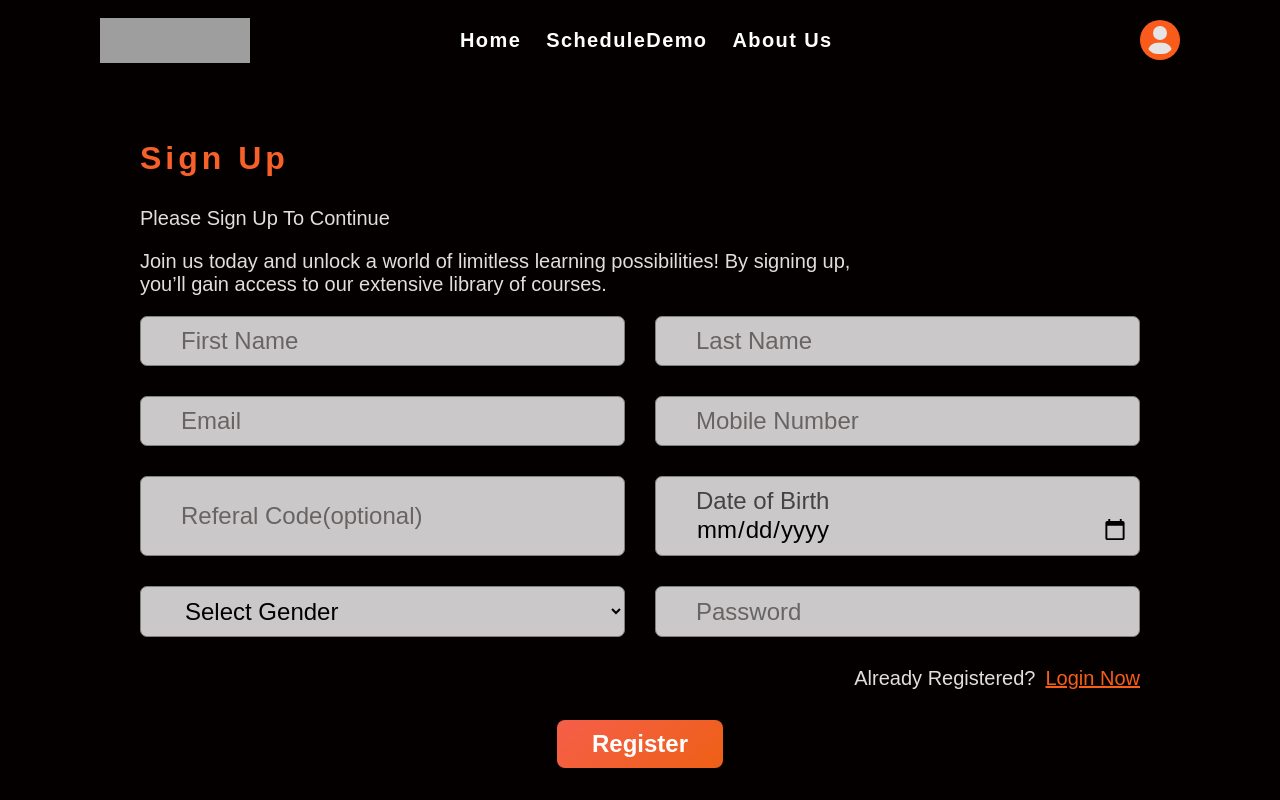
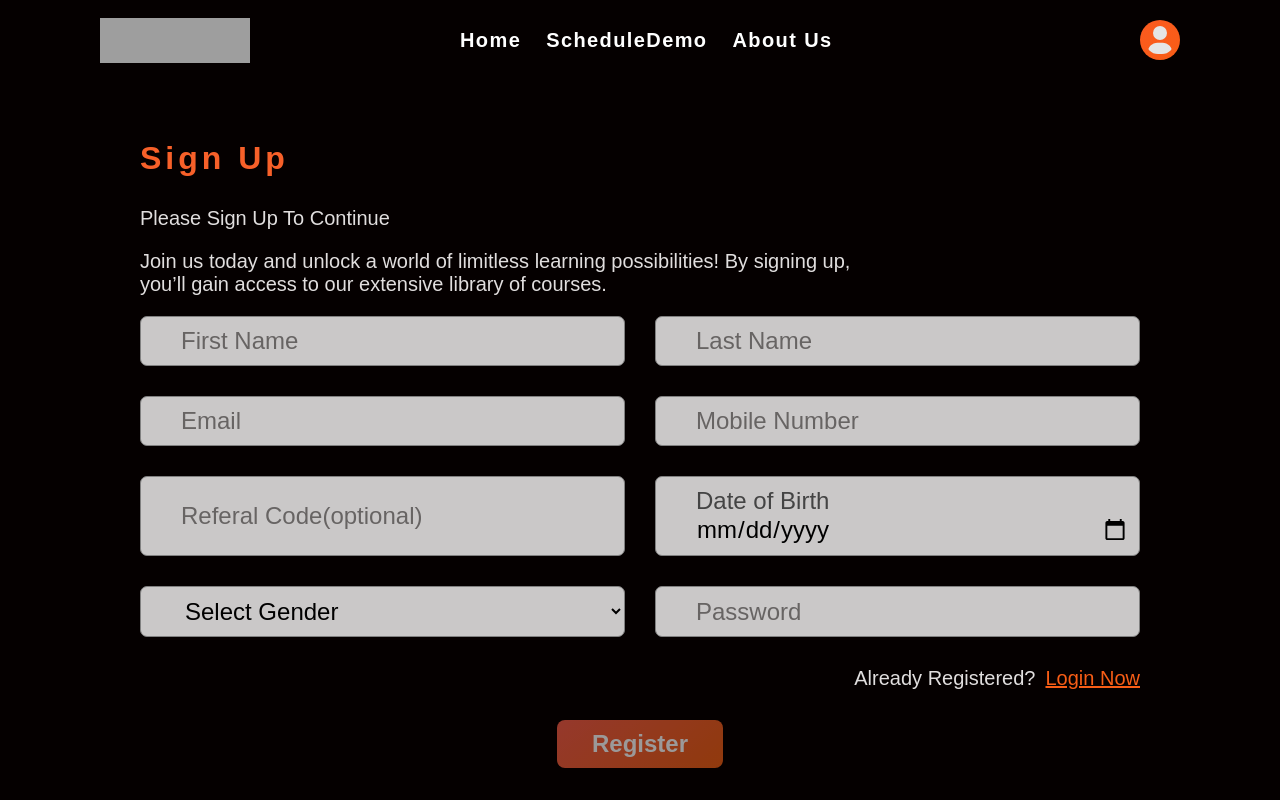
Before and after one commit to yashgoyal0110/plus-student, a React (Vite) app: page /register in a window 1280 px wide. Shown: the top 800 px of the page. Built offline with nearby package versions, Linux system fonts and the light colour scheme; no server answers; grey boxes are pictures that could not be loaded.

Commit message:
Register.jsx

```diff
--- a/src/pages/Register.jsx
+++ b/src/pages/Register.jsx
@@ -1,11 +1,11 @@
 import axios from "axios";
-import { useContext, useState } from "react";
+import { useContext, useState, useEffect } from "react";
 import { toast } from "react-toastify";
 import { Context } from "../main";
 import { Link, Navigate, useNavigate } from "react-router-dom";
 
 const Register = () => {
-  const { isAuthenticated, setIsAuthenticated } = useContext(Context);
+  const { isAuthenticated} = useContext(Context);
 
   const [firstName, setFirstName] = useState("");
   const [lastName, setLastName] = useState("");
@@ -15,12 +15,23 @@ const Register = () => {
   const [dob, setDob] = useState("");
   const [gender, setGender] = useState("");
   const [password, setPassword] = useState("");
+  const [loader, setLoader] = useState(false);
+  const [isDisabled, setIsDisabled] = useState(true);
+  useEffect(() => {
+    setIsDisabled(
+      !firstName ||
+        !lastName ||
+        !email ||
+        !phone ||
+        !dob ||
+        !gender ||
+        !password
+    );
+  }, [firstName, lastName, email, password, dob, gender, phone]);
 
   const navigateTo = useNavigate();
 
-
   //
-
 
   const isOldEnough = (dob) => {
     const birthDate = new Date(dob);
@@ -28,11 +39,12 @@ const Register = () => {
     const ageMonthCheck = new Date().getMonth() - birthDate.getMonth();
     const ageDayCheck = new Date().getDate() - birthDate.getDate();
 
-    return age > 12 || (age === 12 && (ageMonthCheck > 0 || (ageMonthCheck === 0 && ageDayCheck >= 0)));
+    return (
+      age > 12 ||
+      (age === 12 &&
+        (ageMonthCheck > 0 || (ageMonthCheck === 0 && ageDayCheck >= 0)))
+    );
   };
-
-
-
 
   //
 
@@ -45,10 +57,21 @@ const Register = () => {
     }
     //
     try {
+      setLoader(true);
       await axios
         .post(
           "https://plus-backend.onrender.com/api/v1/user/student/register",
-          { firstName, lastName, email, phone, referalCode, dob, gender, password, role: "Student" },
+          {
+            firstName,
+            lastName,
+            email,
+            phone,
+            referalCode,
+            dob,
+            gender,
+            password,
+            role: "Student",
+          },
           {
             withCredentials: true,
             headers: { "Content-Type": "application/json" },
@@ -56,8 +79,7 @@ const Register = () => {
         )
         .then((res) => {
           toast.success(res.data.message);
-          setIsAuthenticated(true);
-          navigateTo("/");
+          navigateTo("/login");
           setFirstName("");
           setLastName("");
           setEmail("");
@@ -67,6 +89,7 @@ const Register = () => {
           setGender("");
           setPassword("");
         });
+      setLoader(false);
     } catch (error) {
       toast.error(error.response.data.message);
     }
@@ -82,7 +105,8 @@ const Register = () => {
         <h2 className="h2">Sign Up</h2>
         <p>Please Sign Up To Continue</p>
         <p>
-        Join us today and unlock a world of limitless learning possibilities! By signing up, you’ll gain access to our extensive library of courses.
+          Join us today and unlock a world of limitless learning possibilities!
+          By signing up, you’ll gain access to our extensive library of courses.
         </p>
         <form onSubmit={handleRegistration}>
           <div>
@@ -156,7 +180,16 @@ const Register = () => {
             </Link>
           </div>
           <div style={{ justifyContent: "center", alignItems: "center" }}>
-            <button type="submit">Register</button>
+            <button
+              type="submit"
+              disabled={loader || isDisabled}
+              style={{
+                cursor: loader || isDisabled ? "not-allowed" : "pointer",
+                opacity: loader || isDisabled ? 0.6 : 1,
+              }}
+            >
+              {loader ? "Registering..." : "Register"}
+            </button>
           </div>
         </form>
       </div>
```
